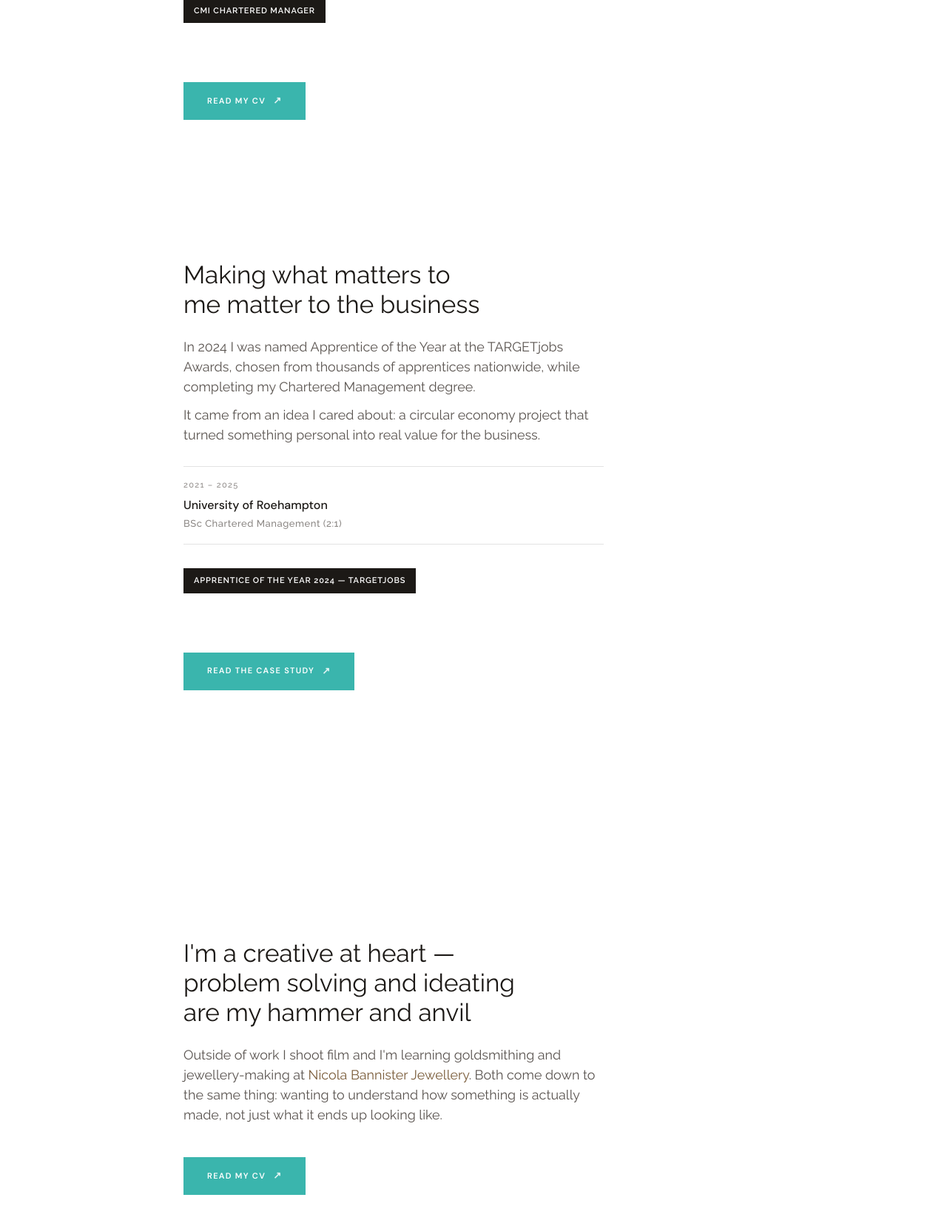
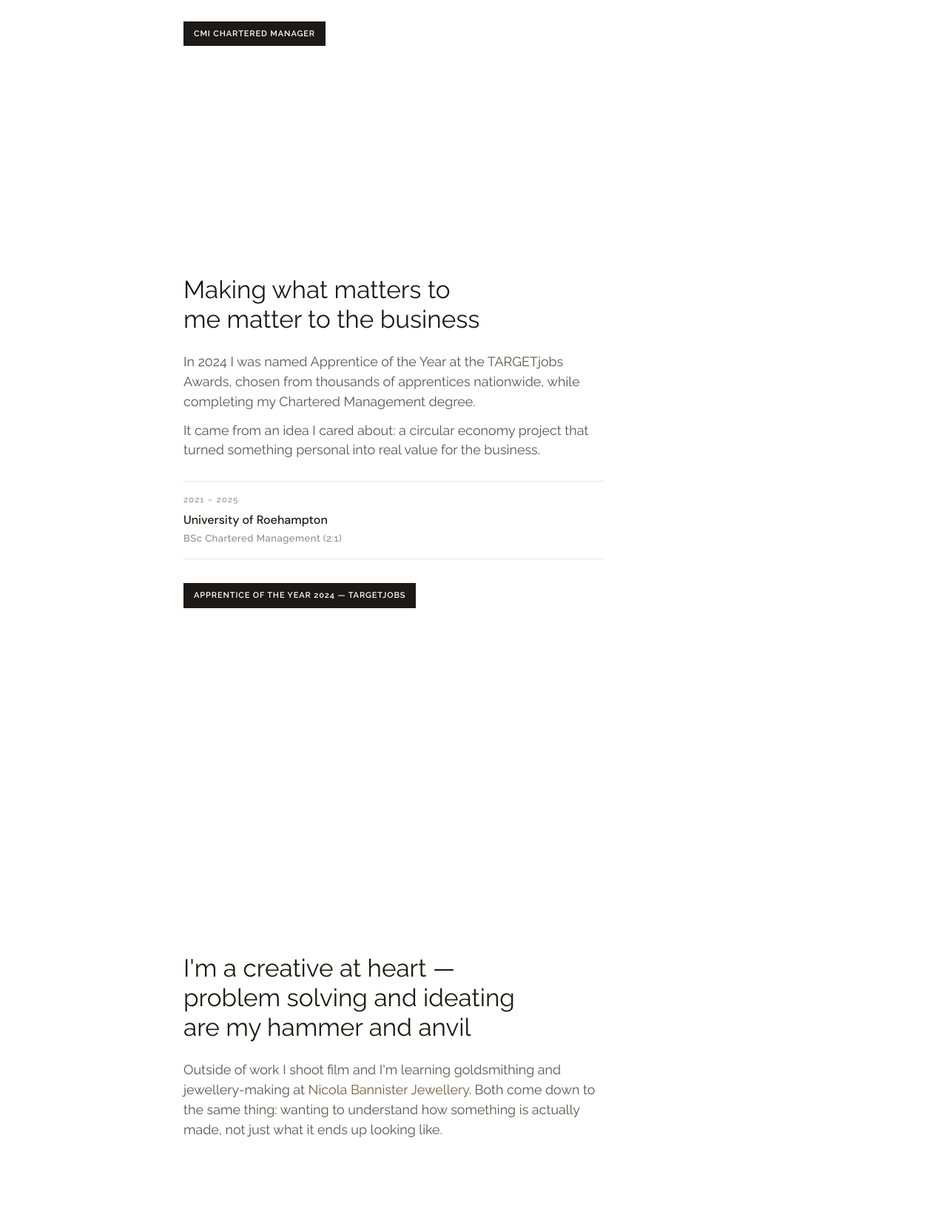
Before and after one commit to aishajw/freya-portfolio, a plain HTML site: page index.html in a window 1280 px wide. Shown: the part 2627-4280 px from the top of the page at 74% size. Drawn offline with nearby package versions, Linux system fonts and the light colour scheme.

Commit message:
Remove in-step solid teal CTA buttons; fixed ghost bar is the only CTA
- Delete all three .about-cv-btn elements from about steps
- Ghost bar (white bg, underline text) is now the sole CTA in about section
- Widen scroll trigger thresholds for better reliability

Co-Authored-By: Claude Sonnet 4.6 <noreply@anthropic.com>

```diff
--- a/index.html
+++ b/index.html
@@ -495,9 +495,6 @@ footer{border-top:1px solid var(--bg-band);padding:20px var(--gutter);}
             </div>
           </div>
         </div>
-        <div style="padding:32px 0 0;">
-          <a href="cv.pdf" target="_blank" class="about-cv-btn">Read my CV</a>
-        </div>
       </div>
       <div class="about-step" data-step="1">
         <h2>Making what matters to me matter to the business</h2>
@@ -515,16 +512,10 @@ footer{border-top:1px solid var(--bg-band);padding:20px var(--gutter);}
             </div>
           </div>
         </div>
-        <div style="padding:32px 0 0;">
-          <a href="#work" class="about-cv-btn">Read the case study</a>
-        </div>
       </div>
       <div class="about-step" data-step="2" id="aboutStep2" >
         <h2>I'm a creative at heart — problem solving and ideating are my hammer and anvil</h2>
         <p>Outside of work I shoot film and I'm learning goldsmithing and jewellery-making at <a href="https://www.nicolabannister.com" target="_blank" style="color:var(--accent)">Nicola Bannister Jewellery</a>. Both come down to the same thing: wanting to understand how something is actually made, not just what it ends up looking like.</p>
-        <div style="padding:32px 0 0;">
-          <a href="cv.pdf" target="_blank" class="about-cv-btn">Read my CV</a>
-        </div>
       </div>
     </div>
     <div class="about-right" id="aboutRight">
@@ -728,9 +719,11 @@ if (track) {
   if (!bar || !about) return;
   function updateBar(){
     var rect = about.getBoundingClientRect();
-    bar.classList.toggle('visible', rect.top < window.innerHeight * 0.9 && rect.bottom > 80);
+    var show = rect.top < window.innerHeight * 0.95 && rect.bottom > 60;
+    bar.classList.toggle('visible', show);
   }
   window.addEventListener('scroll', updateBar, {passive:true});
+  window.addEventListener('resize', updateBar, {passive:true});
   updateBar();
 })();
 </script>
```
